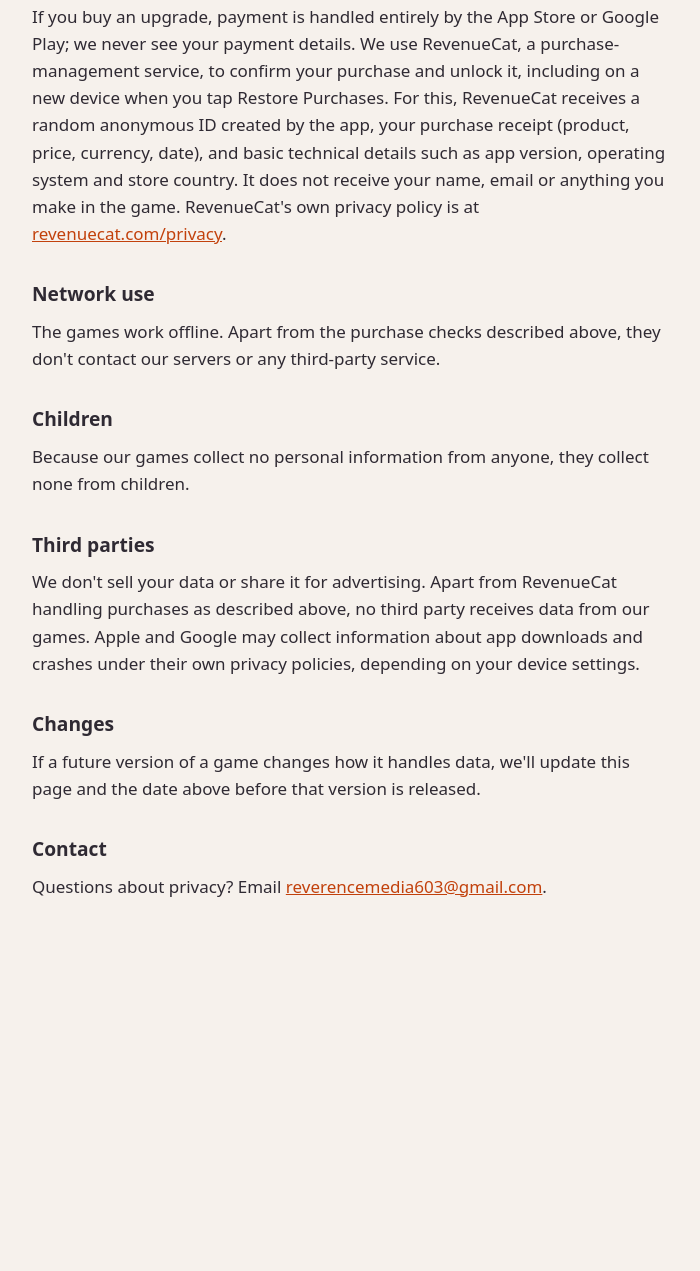
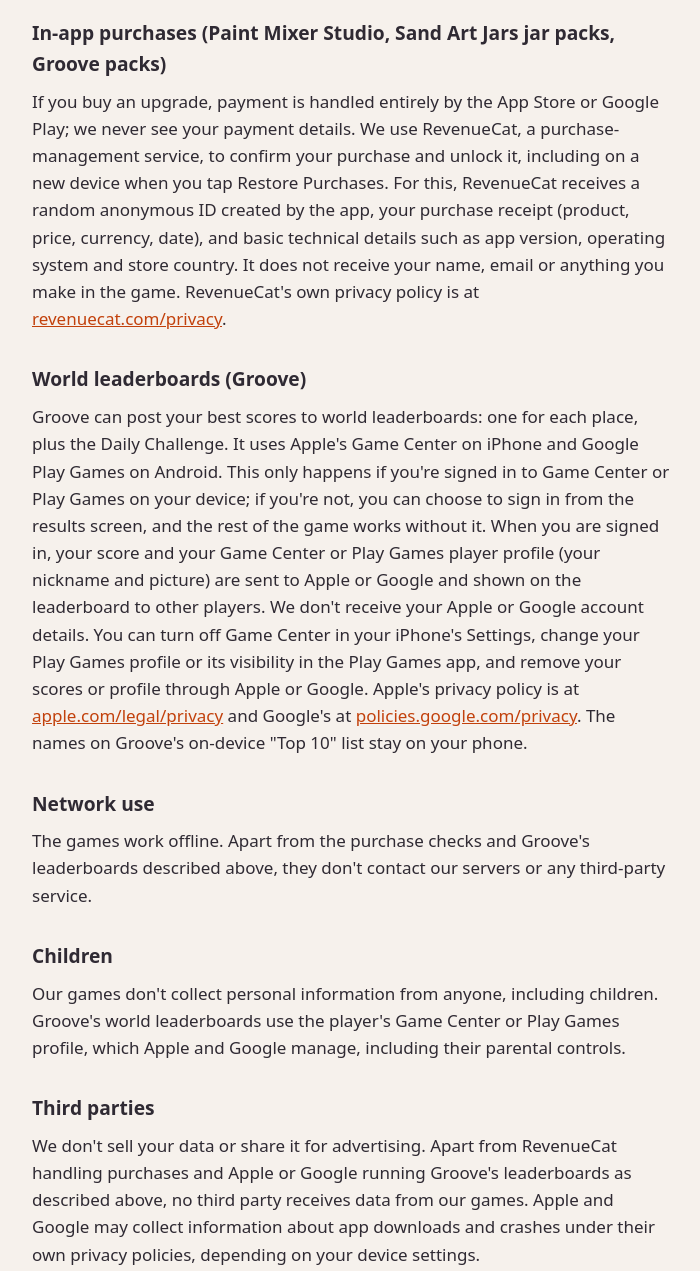
Before and after one commit to Moultona/reverence-media-games, a plain HTML site: page privacy.html in a window 1280 px wide. Shown: the part 904-2175 px from the top of the page, without its empty margins (288-988 px from the left). Before the commit the page ends 1880 px from the top, so only its background shows below. Drawn offline with Linux system fonts and the light colour scheme.

Commit message:
Privacy policy: Groove packs and world leaderboards (Game Center, Play Games)
Co-Authored-By: Claude Opus 5.5 <noreply@anthropic.com>

```diff
--- a/privacy.html
+++ b/privacy.html
@@ -10,7 +10,7 @@
 <main>
   <p class="back"><a href="./">← Reverence Media Games</a></p>
   <h1>Privacy Policy</h1>
-  <p class="meta">Effective November 16, 2026</p>
+  <p class="meta">Effective November 18, 2026</p>
 
   <p>This policy covers every Reverence Media game: <strong>Clay Wheel</strong>, <strong>Paint Mixer</strong>,
   <strong>Sand Art Jars</strong>, <strong>Sand Slice</strong>, <strong>Paint Pour</strong> and <strong>Groove</strong>,
@@ -18,9 +18,10 @@
 
   <h2>The short version</h2>
   <p>Our games don't ask for or collect personal information like your name, email or location. There are no accounts,
-  no ads, no analytics and no tracking. What you make in a game stays on your device. The one exception is buying an
-  upgrade, such as Paint Mixer Studio or a Sand Art Jars jar pack: the purchase goes through Apple or Google, and the details below explain what
-  that involves.</p>
+  no ads, no analytics and no tracking. What you make in a game stays on your device. There are two exceptions:
+  buying an upgrade, such as Paint Mixer Studio, a Sand Art Jars jar pack or a Groove pack, which goes through Apple or
+  Google; and Groove's world leaderboards, which use Game Center or Google Play Games if you're signed in. The details
+  below explain what each involves.</p>
 
   <h2>What stays on your device</h2>
   <p>Each game saves a few things on your phone so it can pick up where you left off: settings such as
@@ -33,7 +34,7 @@
   When you tap Save, Paint Mixer opens your phone's share sheet so you can save your painting to your photo library
   or send it with another app. It only does this when you choose to.</p>
 
-  <h2>In-app purchases (Paint Mixer Studio, Sand Art Jars jar packs)</h2>
+  <h2>In-app purchases (Paint Mixer Studio, Sand Art Jars jar packs, Groove packs)</h2>
   <p>If you buy an upgrade, payment is handled entirely by the App Store or Google Play; we never see your payment details.
   We use RevenueCat, a purchase-management service, to confirm your purchase and unlock it, including on a new device
   when you tap Restore Purchases. For this, RevenueCat receives a random anonymous ID created by the app, your purchase
@@ -41,16 +42,30 @@
   country. It does not receive your name, email or anything you make in the game. RevenueCat's own privacy policy is at
   <a href="https://www.revenuecat.com/privacy">revenuecat.com/privacy</a>.</p>
 
+  <h2>World leaderboards (Groove)</h2>
+  <p>Groove can post your best scores to world leaderboards: one for each place, plus the Daily Challenge. It uses
+  Apple's Game Center on iPhone and Google Play Games on Android. This only happens if you're signed in to Game Center
+  or Play Games on your device; if you're not, you can choose to sign in from the results screen, and the rest of the
+  game works without it.
+  When you are signed in, your score and your Game Center or Play Games player profile (your nickname and picture)
+  are sent to Apple or Google and shown on the leaderboard to other players. We don't receive your Apple or Google
+  account details. You can turn off Game Center in your iPhone's Settings, change your Play Games profile or its
+  visibility in the Play Games app, and remove your scores or profile through Apple or Google.
+  Apple's privacy policy is at <a href="https://www.apple.com/legal/privacy/">apple.com/legal/privacy</a> and
+  Google's at <a href="https://policies.google.com/privacy">policies.google.com/privacy</a>.
+  The names on Groove's on-device "Top 10" list stay on your phone.</p>
+
   <h2>Network use</h2>
-  <p>The games work offline. Apart from the purchase checks described above, they don't contact our servers or any
-  third-party service.</p>
+  <p>The games work offline. Apart from the purchase checks and Groove's leaderboards described above, they don't
+  contact our servers or any third-party service.</p>
 
   <h2>Children</h2>
-  <p>Because our games collect no personal information from anyone, they collect none from children.</p>
+  <p>Our games don't collect personal information from anyone, including children. Groove's world leaderboards use
+  the player's Game Center or Play Games profile, which Apple and Google manage, including their parental controls.</p>
 
   <h2>Third parties</h2>
-  <p>We don't sell your data or share it for advertising. Apart from RevenueCat handling purchases as described above,
-  no third party receives data from our games. Apple and Google may collect
+  <p>We don't sell your data or share it for advertising. Apart from RevenueCat handling purchases and Apple or Google
+  running Groove's leaderboards as described above, no third party receives data from our games. Apple and Google may collect
   information about app downloads and crashes under their own privacy policies, depending on your device settings.</p>
 
   <h2>Changes</h2>
```
